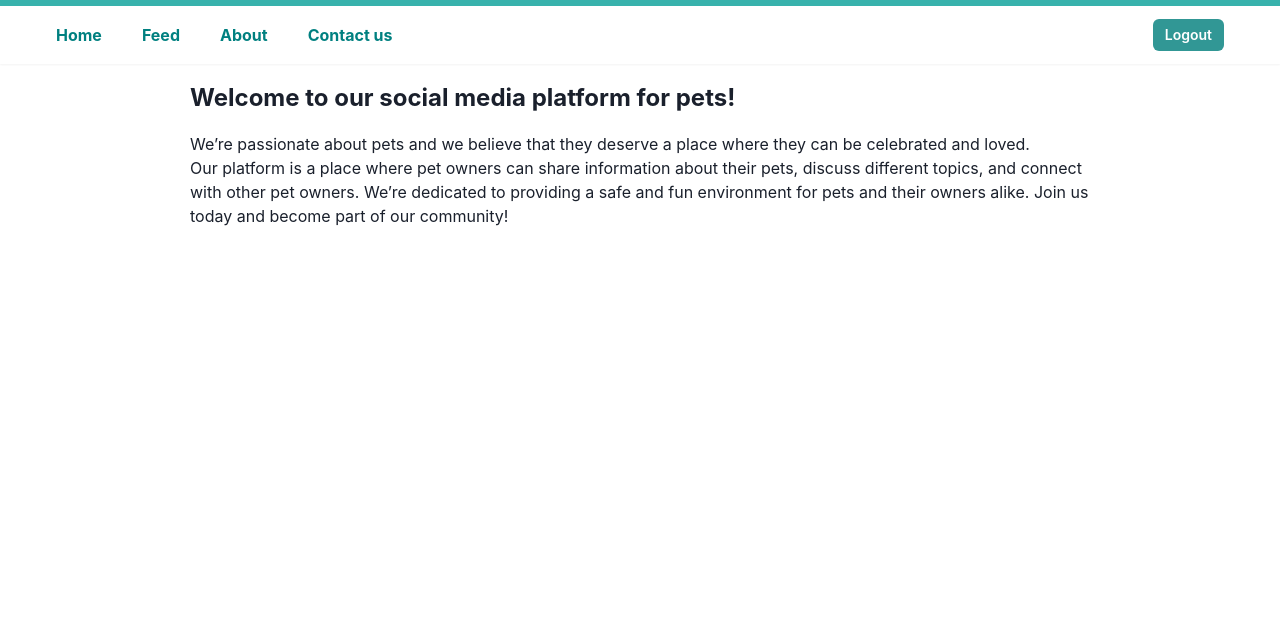
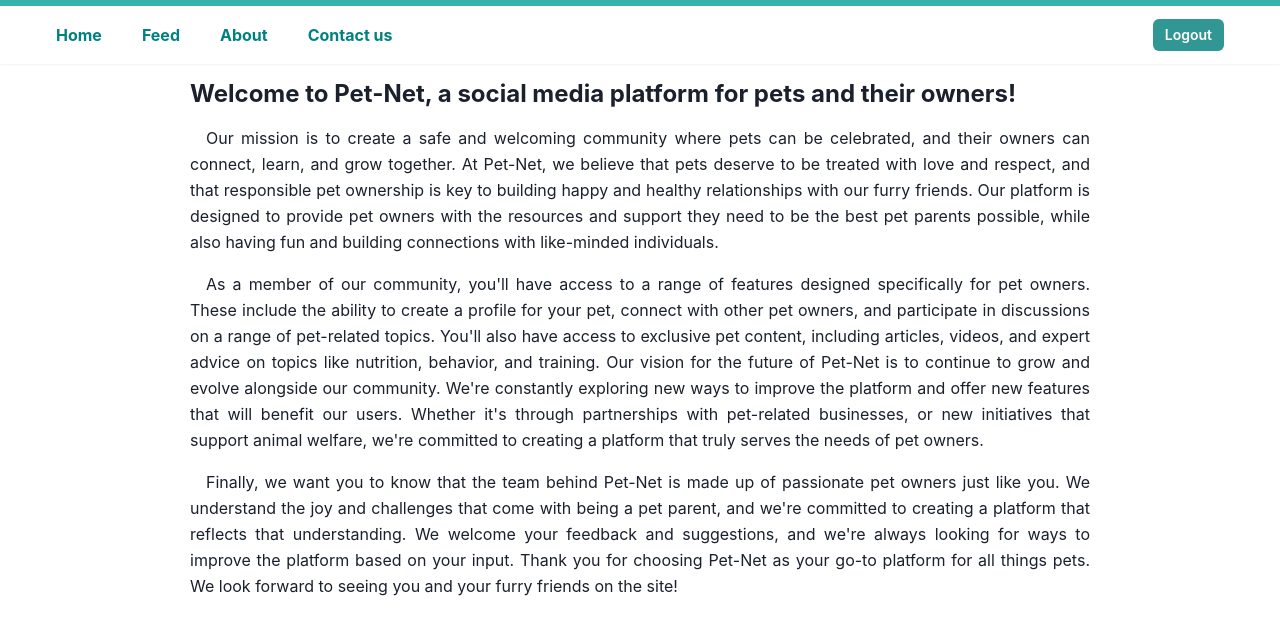
Before and after one commit to ZoranNikolov/Pet-net, a React (Create React App) app: page /about in a window 1280 px wide. Shown: the top 634 px of the page. Built offline with nearby package versions, Linux system fonts and the light colour scheme.

Commit message:
added content to about page and added contact form funtionality

```diff
--- a/package.json
+++ b/package.json
@@ -4,12 +4,14 @@
   "private": true,
   "dependencies": {
     "@chakra-ui/react": "^2.5.5",
+    "@emailjs/browser": "^3.11.0",
     "@emotion/react": "^11.10.6",
     "@emotion/styled": "^11.10.6",
     "@testing-library/jest-dom": "^5.16.5",
     "@testing-library/react": "^13.4.0",
     "@testing-library/user-event": "^13.5.0",
     "date-fns": "^2.29.3",
+    "emailjs-com": "^3.2.0",
     "firebase": "^9.19.1",
     "framer-motion": "^10.10.0",
     "react": "^18.2.0",
--- a/src/components/about/index.js
+++ b/src/components/about/index.js
@@ -1,4 +1,4 @@
-import { Box, Text } from "@chakra-ui/react";
+import { Box, Heading, Text } from "@chakra-ui/react";
 import Navbar from "components/layout/Navbar";
 
 export default function About() {
@@ -6,22 +6,75 @@ export default function About() {
 		<>
 			<Navbar />
 			<Box maxW="900px" mx="auto" py="20">
-				<Text
+				<Heading
 					as="h1"
 					fontSize="2xl"
 					fontWeight="bold"
 					mb="4"
+					textAlign="justify"
 				>
-					Welcome to our social media platform for pets!
+					Welcome to Pet-Net, a social media platform for pets and
+					their owners!
+				</Heading>
+				<Text
+					as="p"
+					fontSize="md"
+					lineHeight="tall"
+					css={{ textIndent: "1em" }}
+					textAlign="justify"
+				>
+					Our mission is to create a safe and welcoming community
+					where pets can be celebrated, and their owners can connect,
+					learn, and grow together. At Pet-Net, we believe that pets
+					deserve to be treated with love and respect, and that
+					responsible pet ownership is key to building happy and
+					healthy relationships with our furry friends. Our platform
+					is designed to provide pet owners with the resources and
+					support they need to be the best pet parents possible, while
+					also having fun and building connections with like-minded
+					individuals.
 				</Text>
-				We’re passionate about pets and we believe that they deserve a
-				place where they can be celebrated and loved.
-				<Text>
-					Our platform is a place where pet owners can share
-					information about their pets, discuss different topics, and
-					connect with other pet owners. We’re dedicated to providing
-					a safe and fun environment for pets and their owners alike.
-					Join us today and become part of our community!
+				<Text
+					as="p"
+					fontSize="md"
+					lineHeight="tall"
+					mt="4"
+					css={{ textIndent: "1em" }}
+					textAlign="justify"
+				>
+					As a member of our community, you'll have access to a range
+					of features designed specifically for pet owners. These
+					include the ability to create a profile for your pet,
+					connect with other pet owners, and participate in
+					discussions on a range of pet-related topics. You'll also
+					have access to exclusive pet content, including articles,
+					videos, and expert advice on topics like nutrition,
+					behavior, and training. Our vision for the future of Pet-Net
+					is to continue to grow and evolve alongside our community.
+					We're constantly exploring new ways to improve the platform
+					and offer new features that will benefit our users. Whether
+					it's through partnerships with pet-related businesses, or
+					new initiatives that support animal welfare, we're committed
+					to creating a platform that truly serves the needs of pet
+					owners.
+				</Text>
+				<Text
+					as="p"
+					fontSize="md"
+					lineHeight="tall"
+					mt="4"
+					css={{ textIndent: "1em" }}
+					textAlign="justify"
+				>
+					Finally, we want you to know that the team behind Pet-Net is
+					made up of passionate pet owners just like you. We
+					understand the joy and challenges that come with being a pet
+					parent, and we're committed to creating a platform that
+					reflects that understanding. We welcome your feedback and
+					suggestions, and we're always looking for ways to improve
+					the platform based on your input. Thank you for choosing
+					Pet-Net as your go-to platform for all things pets. We look
+					forward to seeing you and your furry friends on the site!
 				</Text>
 			</Box>
 		</>
--- a/src/components/auth/Login.js
+++ b/src/components/auth/Login.js
@@ -15,6 +15,7 @@ import { Link as RouterLink } from "react-router-dom";
 import { useLogin } from "hooks/auth";
 import { useForm } from "react-hook-form";
 import { emailValidate, passwordValidate } from "utils/form-validate";
+import Navbar from "components/layout/Navbar";
 
 export default function Login() {
 	const { login, isLoading } = useLogin();
@@ -38,6 +39,8 @@ export default function Login() {
 	}
 
 	return (
+		<>
+			<Navbar />
 			<Center w="100%" h="100vh">
 				<Box mx="1" maxW="md" p="9" borderWidth="1px" borderRadius="lg">
 					<Heading mb="4" size="lg" textAlign="center">
@@ -45,29 +48,27 @@ export default function Login() {
 					</Heading>
 
 					<form onSubmit={handleSubmit(handleLogin)}>
-					<FormControl
-						isInvalid={errors.email}
-						py="2"
-					>
+						<FormControl isInvalid={errors.email} py="2">
 							<FormLabel> Email </FormLabel>
 							<Input
 								type="email"
 								placeholder="user@email.com"
 								{...register("email", emailValidate)}
 							></Input>
-						<FormErrorMessage>{errors.email && errors.email.message}</FormErrorMessage>
+							<FormErrorMessage>
+								{errors.email && errors.email.message}
+							</FormErrorMessage>
 						</FormControl>
-					<FormControl
-						isInvalid={errors.password}
-						py="2"
-					>
+						<FormControl isInvalid={errors.password} py="2">
 							<FormLabel> Password </FormLabel>
 							<Input
 								type="password"
 								placeholder="password123"
 								{...register("password", passwordValidate)}
 							></Input>
-						<FormErrorMessage>{errors.password && errors.password.message}</FormErrorMessage>
+							<FormErrorMessage>
+								{errors.password && errors.password.message}
+							</FormErrorMessage>
 						</FormControl>
 						<Button
 							mt="4"
@@ -98,5 +99,6 @@ export default function Login() {
 					</Text>
 				</Box>
 			</Center>
+		</>
 	);
 }
--- a/src/components/auth/Register.js
+++ b/src/components/auth/Register.js
@@ -14,7 +14,12 @@ import { DASHBOARD, LOGIN } from "lib/routes";
 import { Link as RouterLink } from "react-router-dom";
 import { useRegister } from "hooks/auth";
 import { useForm } from "react-hook-form";
-import { emailValidate, passwordValidate, usernameValidate } from "utils/form-validate";
+import {
+	emailValidate,
+	passwordValidate,
+	usernameValidate,
+} from "utils/form-validate";
+import Navbar from "components/layout/Navbar";
 
 export default function Register() {
 	const { register: signup, isLoading } = useRegister();
@@ -23,8 +28,6 @@ export default function Register() {
 		handleSubmit,
 		formState: { errors },
 	} = useForm();
-
-	// console.log(errors);
 
 	async function handleRegister(data) {
 		await signup({
@@ -36,6 +39,8 @@ export default function Register() {
 	}
 
 	return (
+		<>
+			<Navbar />
 			<Center w="100%" h="100vh">
 				<Box mx="1" maxW="md" p="9" borderWidth="1px" borderRadius="lg">
 					<Heading mb="4" size="lg" textAlign="center">
@@ -104,5 +109,6 @@ export default function Register() {
 					</Text>
 				</Box>
 			</Center>
+		</>
 	);
 }
--- a/src/components/contact/index.js
+++ b/src/components/contact/index.js
@@ -1,12 +1,103 @@
-import { Box, Text } from "@chakra-ui/react";
+import {
+	Box,
+	Text,
+	Heading,
+	FormControl,
+	FormLabel,
+	Input,
+	Textarea,
+	Button,
+	useToast,
+} from "@chakra-ui/react";
 import Navbar from "components/layout/Navbar";
+import TextareaAutosize from "react-textarea-autosize";
+
+import React, { useRef } from "react";
+import emailjs from "@emailjs/browser";
+import { useForm } from "react-hook-form";
 
 export default function Contact() {
+	const { register, handleSubmit, reset } = useForm();
+	const form = useRef();
+	const toast = useToast();
+
+	const sendEmail = (e) => {
+		e.preventDefault();
+
+		emailjs
+			.sendForm(
+				"service_0v6n4nj",
+				"template_5hdvgub",
+				form.current,
+				"vu-iLvSTPOKJQ0ckO"
+			)
+			.then(
+				(result) => {
+					toast({
+						title: "Message sent successfully",
+						status: "success",
+						isClosable: true,
+						position: "top",
+						duration: 5000,
+					});
+					form.current.reset();
+				},
+				(error) => {
+					toast({
+						title: "Failed sending message",
+						description: error.message,
+						status: "error",
+						isClosable: true,
+						position: "top",
+						duration: 5000,
+					});
+				}
+			);
+	};
+
 	return (
 		<>
 			<Navbar />
-			<Box maxW="600px" mx="auto" py="20">
-				<Text>This is contact us page.</Text>
+			<Box maxW="900px" mx="auto" py="20">
+				<Heading as="h1" fontSize="2xl" fontWeight="bold" mb="4">
+					Contact Us
+				</Heading>
+				<Text as="p" css={{ textIndent: "1em" }}>
+					We would love to hear from you! Whether you have a question,
+					a suggestion, or just want to say hello, please don't
+					hesitate to reach out to us using the form below.
+				</Text>
+				<form ref={form} onSubmit={sendEmail}>
+					<FormControl mt="4" isRequired>
+						<FormLabel>Name</FormLabel>
+						<Input
+							type="text"
+							placeholder="John Doe"
+							{...register("user_name")}
+						/>
+					</FormControl>
+					<FormControl mt="4" isRequired>
+						<FormLabel>Email</FormLabel>
+						<Input
+							type="email"
+							placeholder="john.doe@example.com"
+							{...register("user_email")}
+						/>
+					</FormControl>
+					<FormControl mt="4" isRequired>
+						<FormLabel>Message</FormLabel>
+						<Textarea
+							as={TextareaAutosize}
+							resize="none"
+							name="message"
+							placeholder="Write your message here"
+							{...register("message")}
+						/>
+					</FormControl>
+					<Button mt="4" colorScheme="teal" type="submit">
+						Send
+					</Button>
+				</form>
 			</Box>
 		</>
 	);
--- a/src/components/dashboard/index.js
+++ b/src/components/dashboard/index.js
@@ -1,4 +1,5 @@
 import { Box, Button, HStack, Heading, Textarea } from "@chakra-ui/react";
+import Navbar from "components/layout/Navbar";
 import PostList from "components/post/PostList";
 import { useAuth } from "hooks/auth";
 import { useAddPost, usePosts } from "hooks/posts";
@@ -45,9 +46,9 @@ function NewPost() {
 }
 
 export default function Dashboard() {
-	const {posts, isLoading} = usePosts();
+	const { posts, isLoading } = usePosts();
 
-	if (isLoading) return 'Loading posts...';
+	if (isLoading) return "Loading posts...";
 
 	return (
 		<>
--- a/src/components/post/Actions.js
+++ b/src/components/post/Actions.js
@@ -39,7 +39,6 @@ export default function Actions({ post }) {
 				<IconButton
 					as={Link}
 					to={`${PROTECTED}/comments/${id}`}
-					// isLoading={likeLoading || userLoading}
 					size="md"
 					colorScheme="teal"
 					variant="ghost"
```
Also changed, not shown: src/components/about/AboutText.js (added, +37 -0 lines), 9 other files (tests, documents, lock files or other folders). Lines whose indentation alone changed are shown as unchanged.
